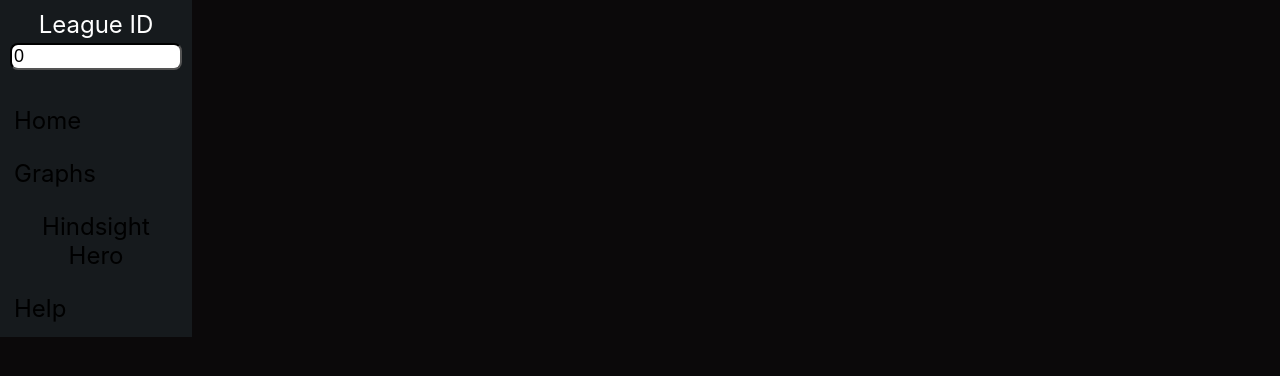
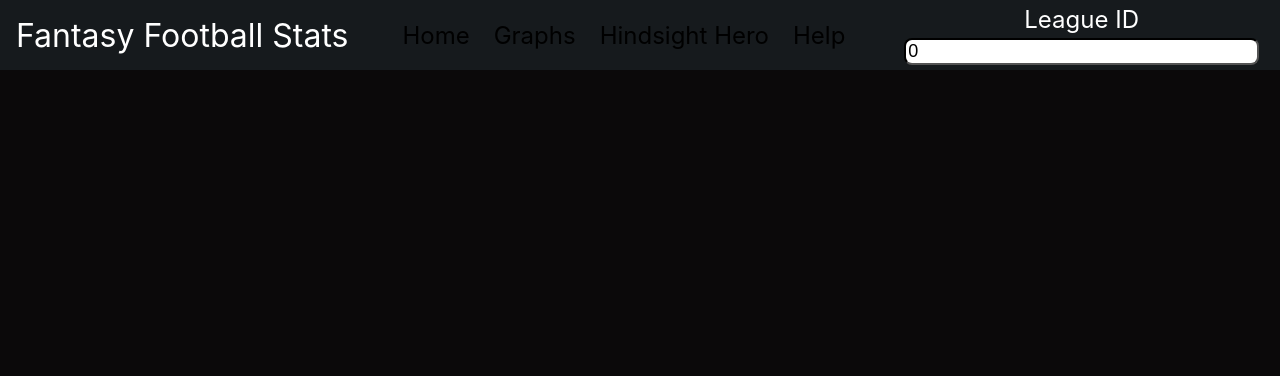
Before and after one commit to kylewillis21/fantasyFootballStats, a React (Create React App) app in the folder fantasy-graphs/: page / in a window 1280 px wide. Shown: the top 376 px of the page. Built offline with nearby package versions, Linux system fonts and the light colour scheme.

Commit message:
Horizontal navbar, title in progress

```diff
--- a/fantasy-graphs/src/components/Navbar.js
+++ b/fantasy-graphs/src/components/Navbar.js
@@ -23,6 +23,13 @@ export default function Navbar() {
 
   return (
     <nav className="nav">
+      <nav className="siteTitle">Fantasy Football Stats</nav>
+      <ul>
+        <CustomLink to="/home">Home</CustomLink>
+        <CustomLink to="">Graphs</CustomLink>
+        <CustomLink to="">Hindsight Hero</CustomLink>
+        <CustomLink to="">Help</CustomLink>
+      </ul>
       <div className="navInput">
         League ID
         <input
@@ -32,12 +39,6 @@ export default function Navbar() {
           onBlur={handleInputBlur}
         />
       </div>
-      <ul>
-        <CustomLink to="/home">Home</CustomLink>
-        <CustomLink to="">Graphs</CustomLink>
-        <CustomLink to="">Hindsight Hero</CustomLink>
-        <CustomLink to="">Help</CustomLink>
-      </ul>
     </nav>
   );
 }
--- a/fantasy-graphs/src/styles/Navbar.css
+++ b/fantasy-graphs/src/styles/Navbar.css
@@ -10,9 +10,15 @@ body {
 
 /*desktop styling*/
 @media screen and (min-width: 801px) {
+  .siteTitle {
+    font-size: 2rem;
+    color: white;
+  }
+
   .navInput {
     color: white;
     font-size: 1.5em;
+    padding: 5px;
   }
 
   .navInput input {
@@ -25,12 +31,11 @@ body {
 
   .nav {
     display: flex;
-    flex-direction: column;
     justify-content: space-between;
+    align-items: center;
     gap: 2rem;
-    /* padding: 0 1rem; */
-    width: 15%;
-    padding: 10px;
+    padding: 0 1rem;
+    /* padding: 10px; */
     background-color: var(--secondary-background-color);
     text-align: center;
   }
@@ -41,7 +46,6 @@ body {
     margin: 0;
     list-style: none;
     display: flex;
-    flex-direction: column;
     gap: 1rem;
     font-size: 1.5em;
   }
```
